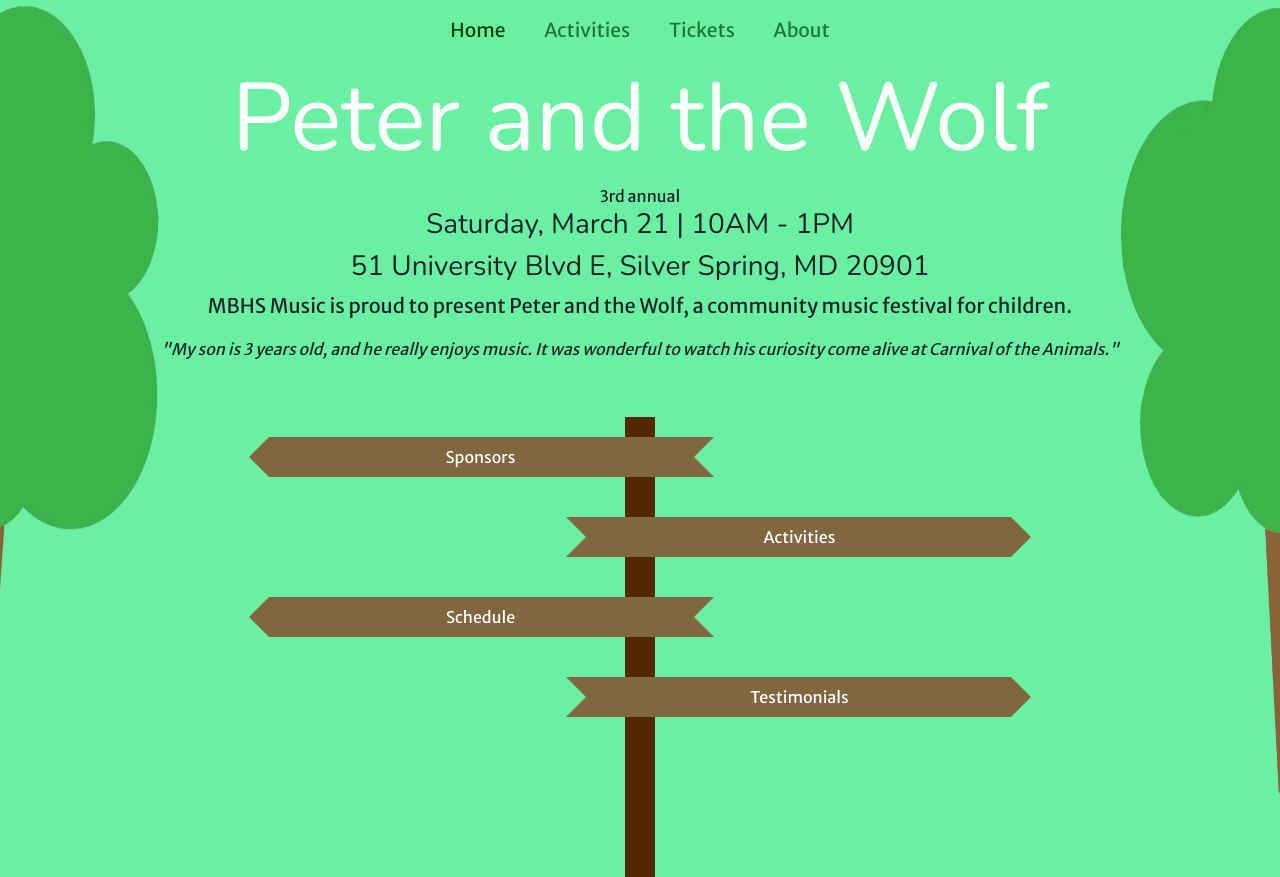
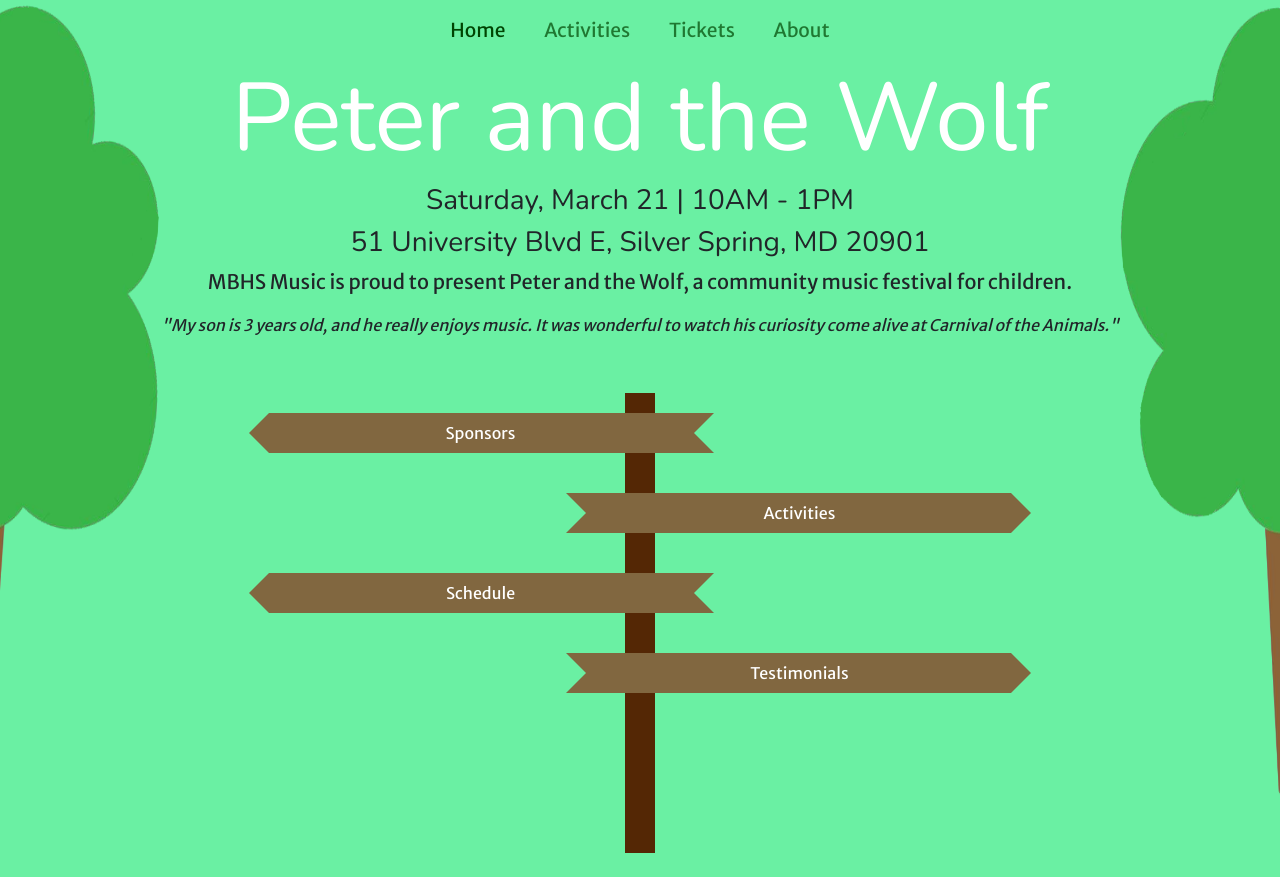
Before and after one commit to mbhs/peter, a Django app: page / in a window 1280 px wide. After the commit the page ends 853 px from the top, so only its background shows below. Run offline with Django 3.2, Linux system fonts and the light colour scheme; some libraries are stand-ins or nearby versions.

Commit message:
fix visuals

```diff
--- a/core/static/core/css/style.css
+++ b/core/static/core/css/style.css
@@ -198,6 +198,7 @@ main {
 #schedule .card, #about .card {
     border: 0;
     background-color: rgba(255,255,255,0.6);
+    margin-bottom: 2rem;
 }
 
 #about .card .btn {
@@ -448,7 +449,6 @@ hr {
     -moz-border-radius: 10px;
     -webkit-border-radius: 10px;
     border-radius: 10px;
-    max-width: 30vw;
 }
 
 #testimonials-wrap {
@@ -489,9 +489,17 @@ hr {
 }
 
 
+
 #index {
-    padding: 0 50px 0 50px;
+    padding: 0 15px 0 15px;
 }
+
+@media (min-width: 768px) {
+    #index {
+        padding: 0 20vh 0 20vh;
+    }
+}
+
 #index a {
     color: inherit;
 }
--- a/core/templates/core/about.html
+++ b/core/templates/core/about.html
@@ -15,6 +15,8 @@
                       </div>
                     </div>
                 </div>
+            </div>
+            <div class="row">
                 <div class="col">
                     <div class="card">
                       <div class="card-body">
--- a/core/templates/core/base.html
+++ b/core/templates/core/base.html
@@ -15,20 +15,20 @@
     <script defer src="https://kit.fontawesome.com/11bff94181.js" crossorigin="anonymous"></script>
     {% load static %}
     <link href="https://fonts.googleapis.com/css?family=Nunito:regular,bold|Merriweather+Sans&display=swap" rel="stylesheet">
-    <link rel='stylesheet' href="{% static 'core/css/bootstrap.min.css' %}" type="text/css">
-    <script src="{% static 'core/js/jquery-3.3.1.min.js' %}"></script>
-	<script defer src="https://cdnjs.cloudflare.com/ajax/libs/popper.js/1.12.3/umd/popper.min.js"></script>
-	<script defer src="{% static 'core/js/bootstrap.min.js' %}"></script>
+    <link rel="stylesheet" href="https://stackpath.bootstrapcdn.com/bootstrap/4.4.0/css/bootstrap.min.css" integrity="sha384-SI27wrMjH3ZZ89r4o+fGIJtnzkAnFs3E4qz9DIYioCQ5l9Rd/7UAa8DHcaL8jkWt" crossorigin="anonymous">
+    <script src="https://code.jquery.com/jquery-3.4.1.min.js" integrity="sha256-CSXorXvZcTkaix6Yvo6HppcZGetbYMGWSFlBw8HfCJo=" crossorigin="anonymous"></script>
+	<script defer src="https://cdn.jsdelivr.net/npm/popper.js@1.16.0/dist/umd/popper.min.js" integrity="sha384-Q6E9RHvbIyZFJoft+2mJbHaEWldlvI9IOYy5n3zV9zzTtmI3UksdQRVvoxMfooAo" crossorigin="anonymous"></script>
+    <script defer src="https://stackpath.bootstrapcdn.com/bootstrap/4.4.0/js/bootstrap.min.js" integrity="sha384-3qaqj0lc6sV/qpzrc1N5DC6i1VRn/HyX4qdPaiEFbn54VjQBEU341pvjz7Dv3n6P" crossorigin="anonymous"></script>
     <link rel="stylesheet" type="text/css" href="{% static 'core/css/style.css' %}">
     <link preload href="{% static 'core/css/aos.css' %}" rel="stylesheet">
     <link rel="shortcut icon" type="image/png" href="{% static 'img/favicon.ico' %}"/>
 </head>
 <body>
-    <nav class="navbar navbar-expand-lg navbar-light">
+    <nav class="navbar navbar-expand-sm navbar-light justify-content-center">
         <button class="navbar-toggler" type="button" data-toggle="collapse" data-target="#navbar" aria-controls="navbarNav" aria-expanded="false" aria-label="Toggle navigation">
             <span class="navbar-toggler-icon"></span>
         </button>
-        <div class="collapse navbar-collapse" id="navbarNav">
+        <div class="collapse navbar-collapse" id="navbar">
             <ul class="navbar-nav">
                 <li class="nav-item {% if navbar == 'home' %} active {% endif %}">
                     <a class="nav-link" href="{% url 'index' %}">Home</a>
--- a/core/templates/core/index.html
+++ b/core/templates/core/index.html
@@ -2,13 +2,12 @@
 {% load static %}
 {% block content %}
 <div id="scene" data-scalar-y="0" class="fixed-top">
-    <div data-depth="0.1" class="layer"><div class="tree-r"></div></div>
-    <div data-depth="0.1" class="layer"><div class="tree-l"></div></div>
+    <div data-depth="0.1" class="layer"><div class="tree-r d-none d-md-block" ></div></div>
+    <div data-depth="0.1" class="layer"><div class="tree-l d-none d-md-block"></div></div>
 </div>
-<div class="container" id="index">
+<div class="container-fluid" id="index">
     <main>
         <h1 id="title" class="display-1">Peter and the Wolf</h1>
-        3rd annual
         <h3>Saturday, March 21 | 10AM - 1PM</h3>
         <h3><a href="http://maps.google.com/maps?q=51+University+Blvd,+Silver+Spring,+MD+20901" target="_blank">51 University Blvd E, Silver Spring, MD 20901</a></h3>
         <p class="lead">MBHS Music is proud to present Peter and the Wolf, a community music festival for children.</p>
@@ -48,6 +47,8 @@
             </div>
         <a class="btn btn-primary btn-lg btn-block d-sm-none" href="{% url 'about' %}">Check out our Sponsors</a>
         <a class="btn btn-primary btn-lg btn-block d-sm-none" href="{% url 'activities' %}">Look at our Activities</a>
+        <a class="btn btn-primary btn-lg btn-block d-sm-none" href="{% url 'activities' %}#schedule">Event Schedule</a>
+        <a class="btn btn-primary btn-lg btn-block d-sm-none" href="{% url 'about' %}#testimonials-wrap">Read Testimonials</a>
         <div id="sign">
             <div class="pole"></div>
             <a class="left" id="pointer-l" href="{% url 'about' %}" style="grid-row: 2"><div><i class="fas fa-chevron-left"></i>Sponsors</div></a>
```
